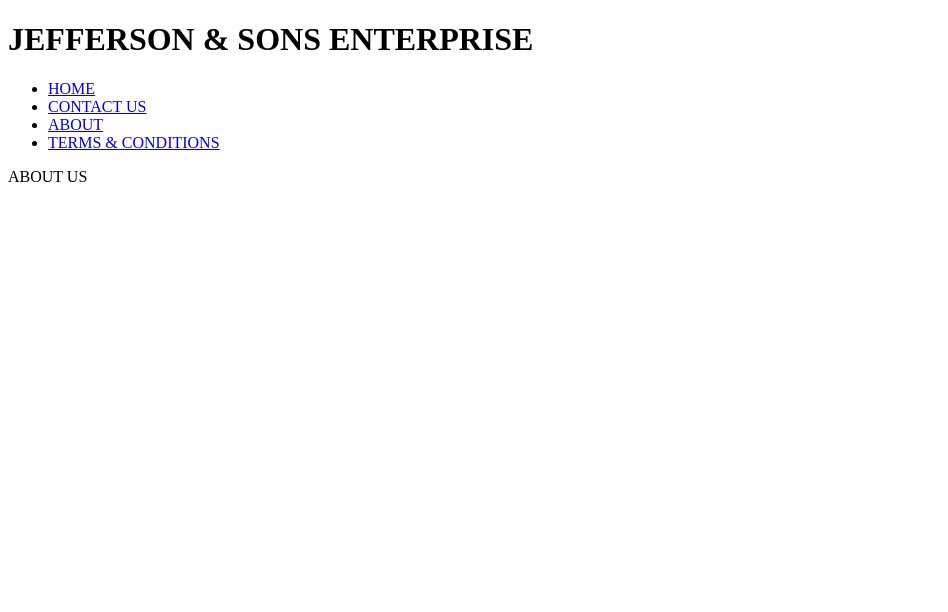
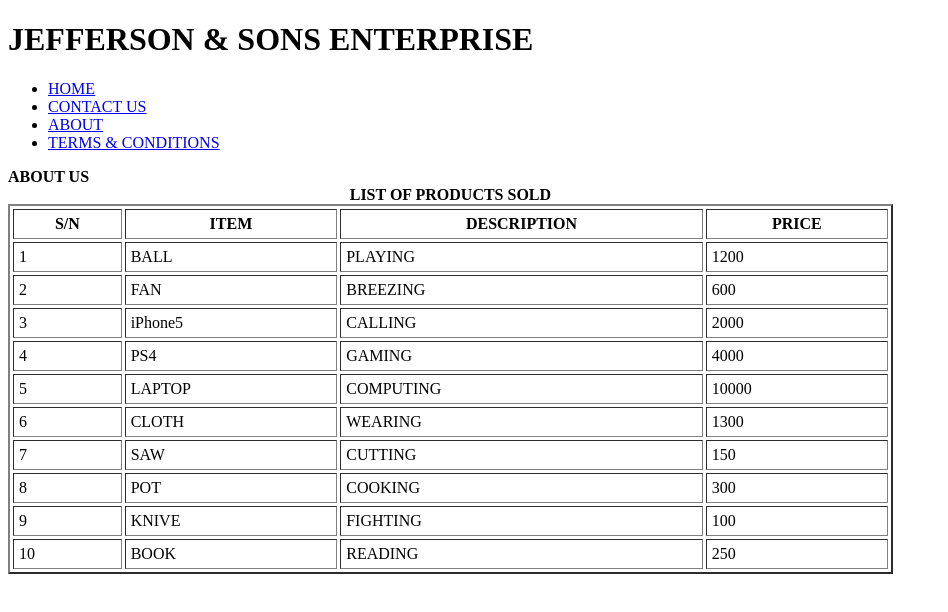
Before and after one commit to Emerole99/PROJECT1, a plain HTML site: page about.html in a window 1280 px wide. Shown: the whole page, without its empty margins (0-948 px from the left). Drawn offline with Linux system fonts and the light colour scheme.

Commit message:
tables n rows

```diff
--- a/about.html
+++ b/about.html
@@ -1,11 +1,13 @@
 <!DOCTYPE html>
 <html lang="en">
+
 <head>
     <meta charset="UTF-8">
     <meta http-equiv="X-UA-Compatible" content="IE=edge">
     <meta name="viewport" content="width=device-width, initial-scale=1.0">
     <title>ABOUT PAGE</title>
 </head>
+
 <body>
     <header>
         <h1>JEFFERSON & SONS ENTERPRISE</h1>
@@ -19,7 +21,77 @@
         </nav>
     </header>
     <main>
-        ABOUT US
+        <b>ABOUT US</b>
+        <table border="2px" cellpadding="5px" cellspacing="3px" width="70%">
+            <caption><b>LIST OF PRODUCTS SOLD</b></caption>
+            <tr>
+                <th>S/N</th>
+                <th>ITEM</th>
+                <th>DESCRIPTION</th>
+                <th>PRICE</th>
+            </tr>
+            <tr>
+                <td>1</td>
+                <td>BALL</td>
+                <td>PLAYING</td>
+                <td>1200</td>
+            </tr>
+            <tr>
+                <td>2</td>
+                <td>FAN</td>
+                <td>BREEZING</td>
+                <td>600</td>
+            </tr>
+            <tr>
+                <td>3</td>
+                <td>iPhone5</td>
+                <td>CALLING</td>
+                <td>2000</td>
+            </tr>
+            <tr>
+                <td>4</td>
+                <td>PS4</td>
+                <td>GAMING</td>
+                <td>4000</td>
+            </tr>
+            <tr>
+                <td>5</td>
+                <td>LAPTOP</td>
+                <td>COMPUTING</td>
+                <td>10000</td>
+            </tr>
+            <tr>
+                <td>6</td>
+                <td>CLOTH</td>
+                <td>WEARING</td>
+                <td>1300</td>
+            </tr>
+            <tr>
+                <td>7</td>
+                <td>SAW</td>
+                <td>CUTTING</td>
+                <td>150</td>
+            </tr>
+            <tr>
+                <td>8</td>
+                <td>POT</td>
+                <td>COOKING</td>
+                <td>300</td>
+            </tr>
+            <tr>
+                <td>9</td>
+                <td>KNIVE</td>
+                <td>FIGHTING</td>
+                <td>100</td>
+            </tr>
+            <tr>
+                <td>10</td>
+                <td>BOOK</td>
+                <td>READING</td>
+                <td>250</td>
+            </tr>
+        </table>
     </main>
 </body>
+
 </html>
```
Also changed, not shown: contact.html (+23 -1 lines).
